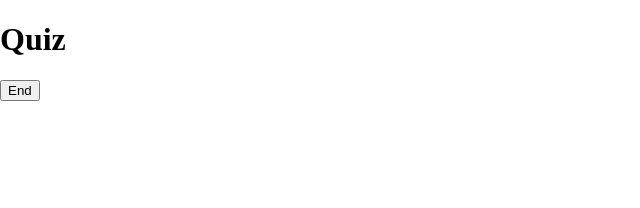
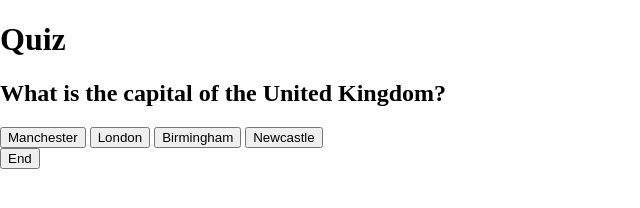
Before and after one commit to graham-25/quiz_javascript, a plain HTML site: page index.html in a window 1280 px wide. Both pictures are taken after a click on the button "start". Shown: the whole page, without its empty margins (0-640 px from the left). Drawn offline with Linux system fonts and the light colour scheme.

Commit message:
tried to remove the answers as the scritp ends but not able to do it. Tried to clean up the program as best as posible.

```diff
--- a/assets/css/style.css
+++ b/assets/css/style.css
@@ -5,10 +5,18 @@ body {
 
 }
 
-.hide {
+#btn-end {
     display: none;
 }
 
-.answerBTNs {
-    display: none;
+.hide1 {
+
 }
+
+.hide {
+
+}
+
+#displayQuestion {
+    display: block;
+}
--- a/assets/js/script.js
+++ b/assets/js/script.js
@@ -9,17 +9,19 @@ let scores;
 
 startButton.addEventListener('click', this.startGame);
 endButton.addEventListener('click', this.endGame);
-
+startButton.style.display = 'block';
+endButton.style.display = 'none';
 
 /*
 This is the first function that will be called, it initalises score and current question to 0,
 calls the next function display question.
 */
 function startGame() {
-    startButton.classList.add('hide');
-    answerButtons.classList.remove('hide');
+    startButton.style.display = 'none';
+    endButton.style.display = 'block';
+    questionElement.style.display = 'block';
 
-    //endButton.classList,add('hide');
+
     score = 0;
     currentQuestion = 0;
     displayQuestion()
@@ -61,15 +63,12 @@ function checkAnswer(e) {
 This function stops the game, it shows the user how many correct answers they got.
 */
 function endGame() {
+    startButton.style.display = 'block';
     alert('Game Over');
     alert('You scored ' + score + ' correct answers' );
-    questionElement.classList.add('hide');
-    startButton.classList.remove('hide');
-    answerButtons.classList.add('hide');
-    endButton.classList.add('hide');
-
-
-
+    questionElement.style.display = 'none';
+    endButton.style.display = 'none';
+    answerButtons;
 }
 
 
--- a/index.html
+++ b/index.html
@@ -10,13 +10,13 @@
 <body>
     <div class="container">
         <h1>Quiz</h1>
-        <div class="questionBox" class="hide">
-            <h2 id="displayQuestion"></h2>
-            <div class="answerBTNs" class="hide">
-                <button data-type="ans" id="btn1" onclick="checkAnswer(this)"></button>
-                <button data-type="ans" id="btn2" onclick="checkAnswer(this)"></button>
-                <button data-type="ans" id="btn3" onclick="checkAnswer(this)"></button>
-                <button data-type="ans" id="btn4" onclick="checkAnswer(this)"></button>
+        <div class="questionBox">
+            <h2 id="displayQuestion" class="hide"></h2>
+            <div class="answerBTNs">
+                <button data-type="ans" id="btn1" onclick="checkAnswer(this)" class="hide1"></button>
+                <button data-type="ans" id="btn2" onclick="checkAnswer(this)" class="hide1"></button>
+                <button data-type="ans" id="btn3" onclick="checkAnswer(this)" class="hide1"></button>
+                <button data-type="ans" id="btn4" onclick="checkAnswer(this)" class="hide1"></button>
             </div>
         </div>
         <div class="controls">
```
